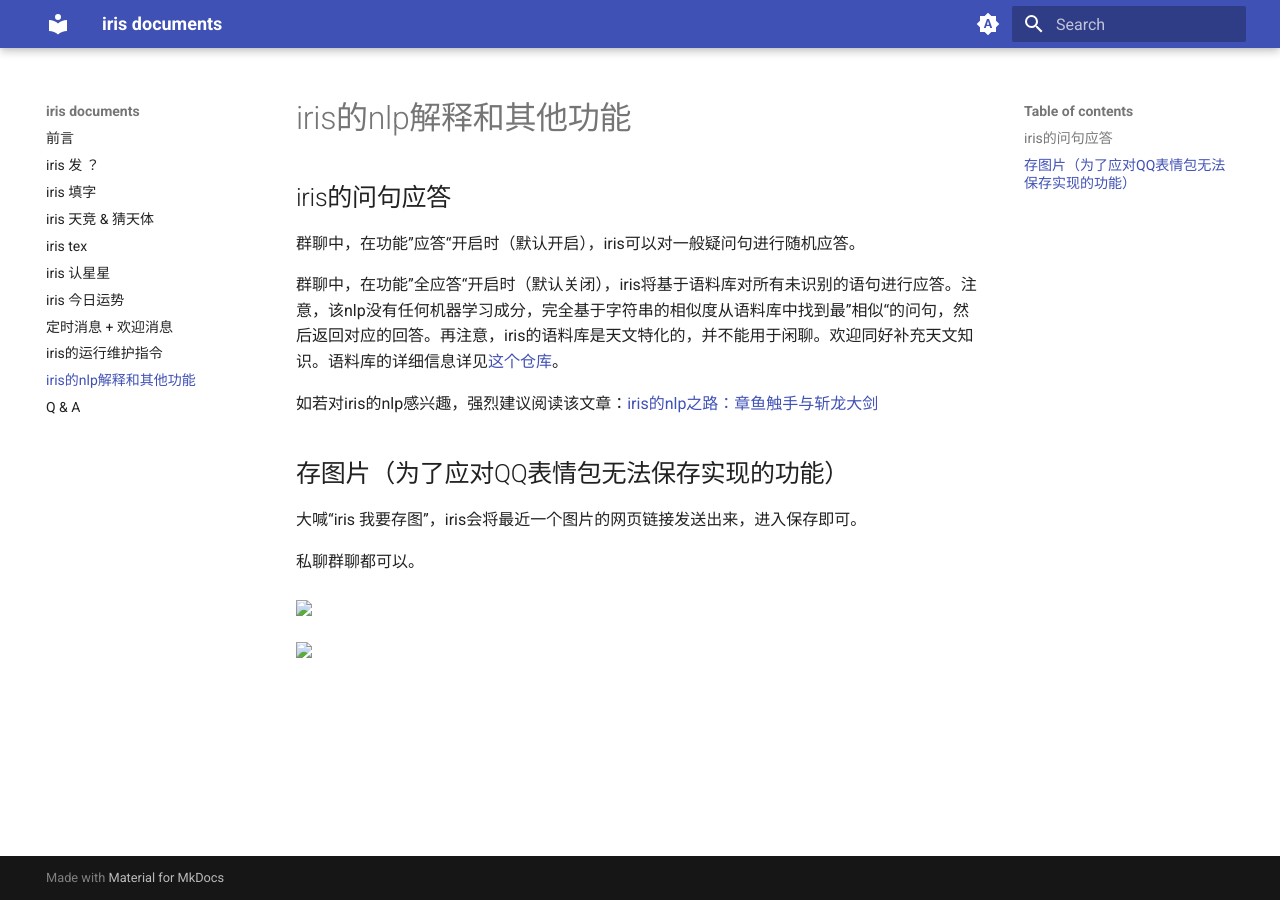
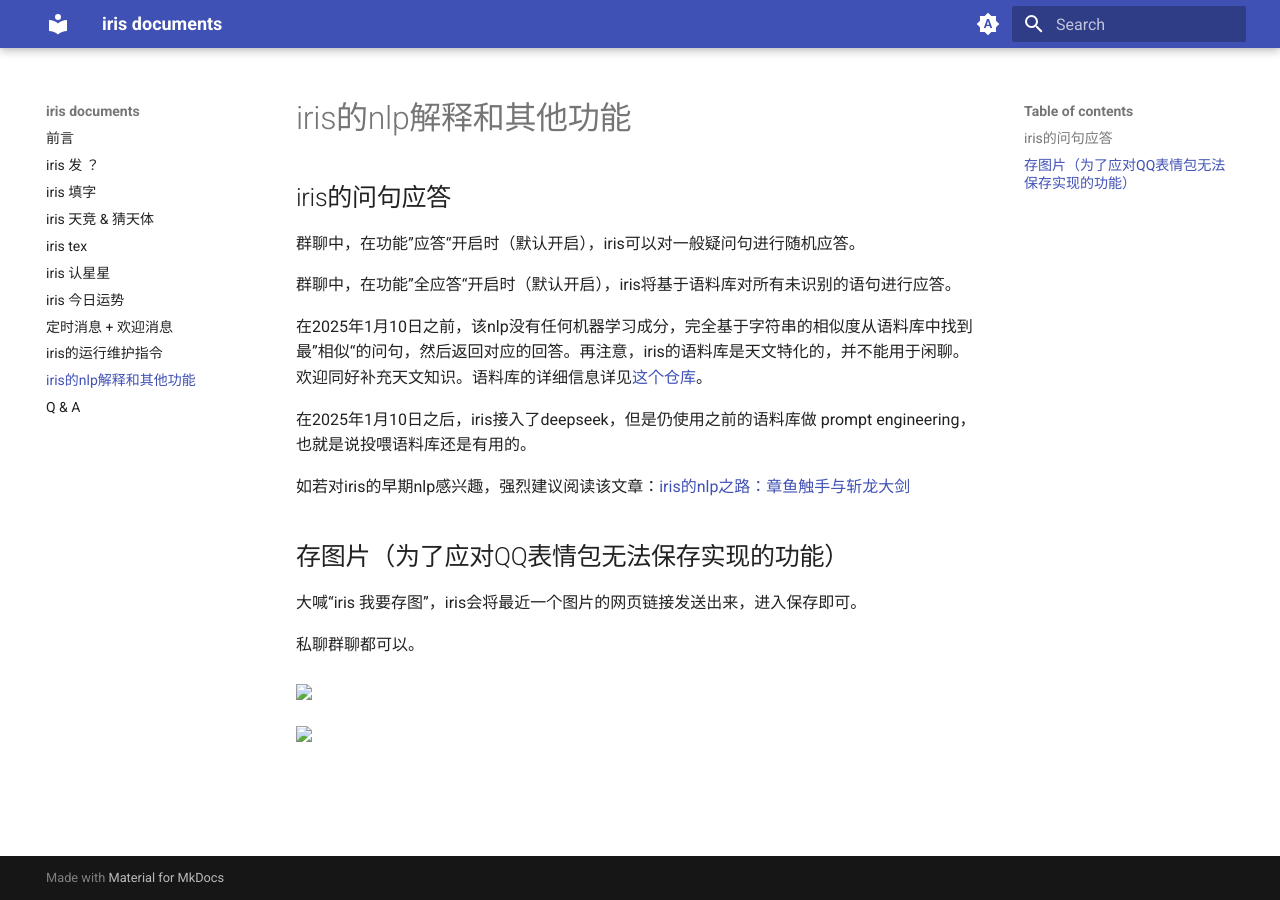
Before and after one commit to MeteorCollector/iris-doc, an MkDocs documentation site: the page built from docs/iris的nlp解释和其他功能.markdown, in a window 1280 px wide. Built offline with MkDocs 1.6.1 and Material for MkDocs 9.7.7, drawn with Linux system fonts in a browser that asks for light colours.

Commit message:
update info after LLM

```diff
--- a/docs/iris的nlp解释和其他功能.markdown
+++ b/docs/iris的nlp解释和其他功能.markdown
@@ -2,9 +2,13 @@
 
 群聊中，在功能”应答“开启时（默认开启），iris可以对一般疑问句进行随机应答。
 
-群聊中，在功能”全应答“开启时（默认关闭），iris将基于语料库对所有未识别的语句进行应答。注意，该nlp没有任何机器学习成分，完全基于字符串的相似度从语料库中找到最”相似“的问句，然后返回对应的回答。再注意，iris的语料库是天文特化的，并不能用于闲聊。欢迎同好补充天文知识。语料库的详细信息详见[这个仓库](https://github.com/MeteorCollector/iris_AstroQnA_ZH)。
+群聊中，在功能”全应答“开启时（默认开启），iris将基于语料库对所有未识别的语句进行应答。
 
-如若对iris的nlp感兴趣，强烈建议阅读该文章：[iris的nlp之路：章鱼触手与斩龙大剑](https://meteorcollector.github.io/2023/05/iris-fake-nlp/)
+在2025年1月10日之前，该nlp没有任何机器学习成分，完全基于字符串的相似度从语料库中找到最”相似“的问句，然后返回对应的回答。再注意，iris的语料库是天文特化的，并不能用于闲聊。欢迎同好补充天文知识。语料库的详细信息详见[这个仓库](https://github.com/MeteorCollector/iris_AstroQnA_ZH)。
+
+在2025年1月10日之后，iris接入了deepseek，但是仍使用之前的语料库做 prompt engineering，也就是说投喂语料库还是有用的。
+
+如若对iris的早期nlp感兴趣，强烈建议阅读该文章：[iris的nlp之路：章鱼触手与斩龙大剑](https://meteorcollector.github.io/2023/05/iris-fake-nlp/)
 
 ## 存图片（为了应对QQ表情包无法保存实现的功能）
 
--- /dev/null
+++ b/note.txt
@@ -0,0 +1,2 @@
+mkdocs serve
+mkdocs build
```
Also changed, not shown: docs/index.md (+9 -1 lines), site/index.html, site/iris_star.jpg (added), site/iris的nlp解释和其他功能/index.html, site/search/search_index.json, 1 other file.
